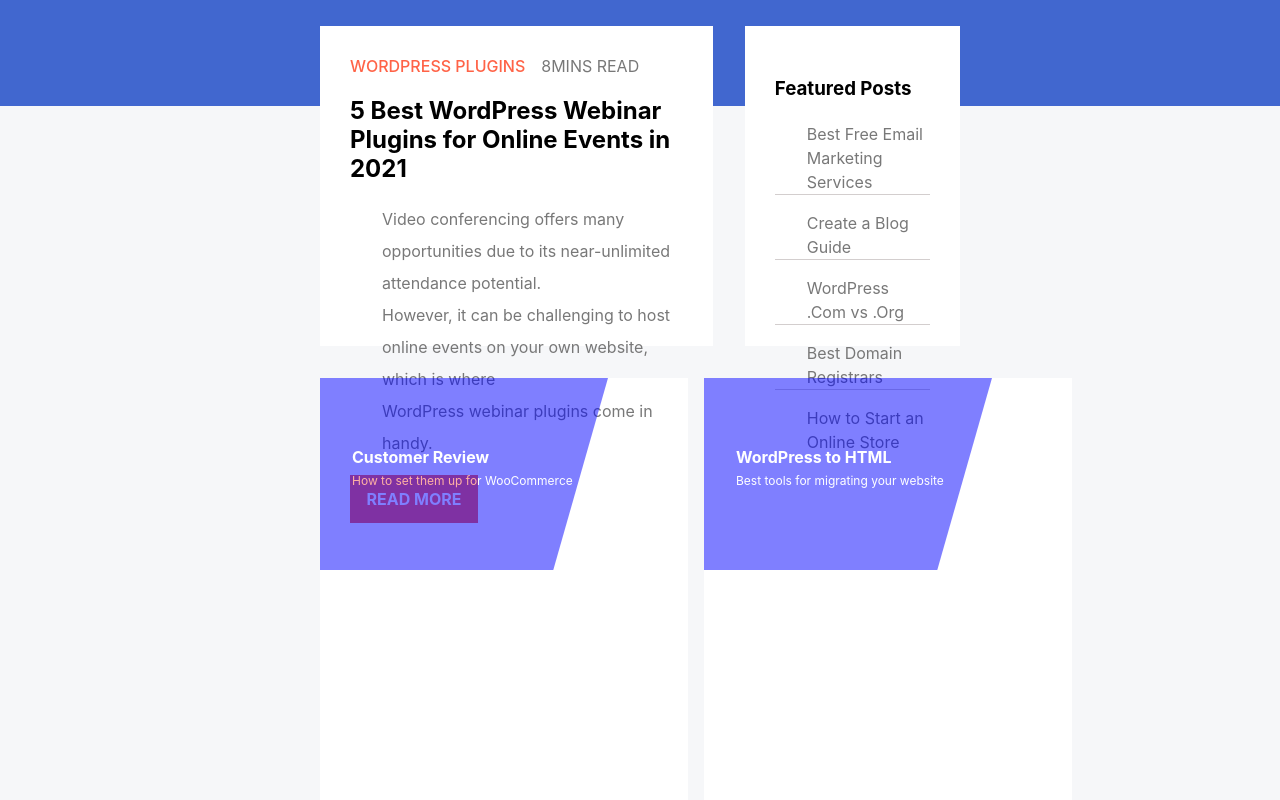
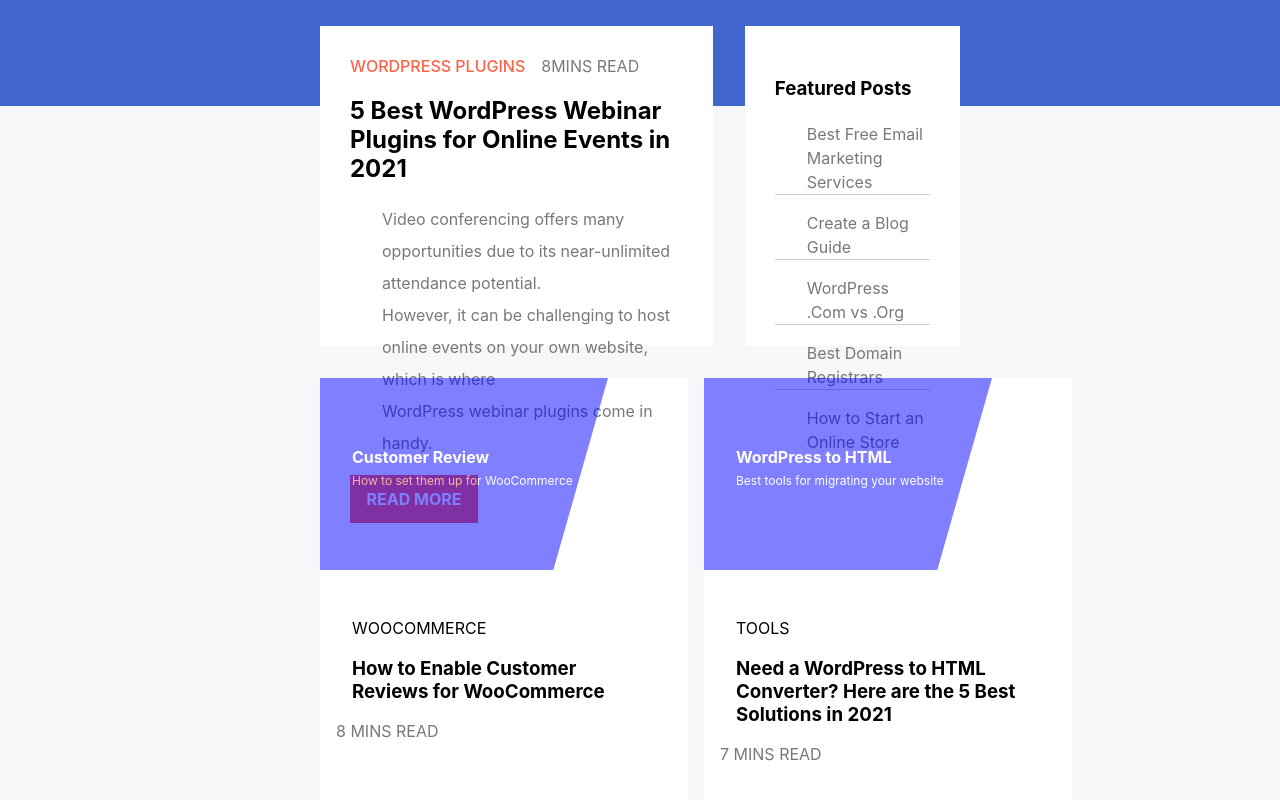
Before and after one commit to Titania01/react-blog, a React (Create React App) app: page / in a window 1280 px wide. Shown: the part 262-1062 px from the top of the page. Built offline with nearby package versions, Linux system fonts and the light colour scheme.

Commit message:
update code base

```diff
--- a/src/App.css
+++ b/src/App.css
@@ -157,7 +157,6 @@
   background: #fff;
   height: 30rem;
   width: 23rem;
-  color: #fff;
 }
 
 .small {
@@ -187,6 +186,14 @@
   width: 23rem;
 }
 
+.below {
+  padding-top: 2rem;
+}
+
+.how {
+  padding-left: 2rem;
+}
+
 .Footer {
   background: rgb(50, 71, 107);
   height: 20rem;
--- a/src/componenets/Other.jsx
+++ b/src/componenets/Other.jsx
@@ -8,11 +8,22 @@
       <h4>Customer Review</h4>
       <p className="small">How to set them up for WooCommerce </p>
       </div>
+      <div className="below">
+        <p className="woo">WOOCOMMERCE</p>
+        <h3 className="how">How to Enable Customer <br/> Reviews for WooCommerce</h3>
+        <p className="color1">8 MINS READ </p>
       </div>
+      </div>
+
       <div className="seven">
       <div className="blu">
       <h4>WordPress to HTML</h4>
       <p className="small">Best tools for migrating your website </p>
+      </div>
+      <div className="below">
+        <p className="woo">TOOLS</p>
+        <h3 className="how">Need a WordPress to HTML  <br/> Converter? Here are the 5 Best <br/> Solutions in 2021 </h3>
+        <p className="color1">7 MINS READ </p>
       </div>
       </div>
       <div className="eight"></div>
```
Also changed, not shown: 1 other file (tests, documents, lock files or other folders).
